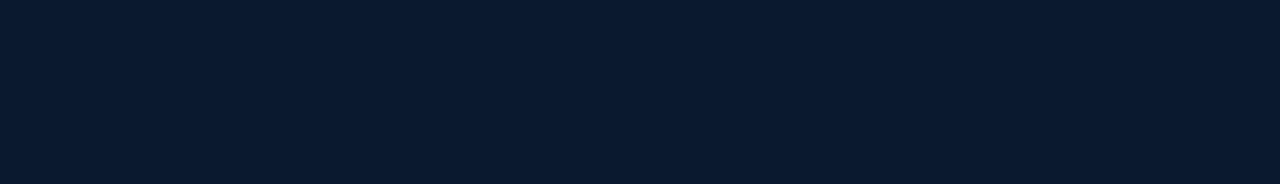
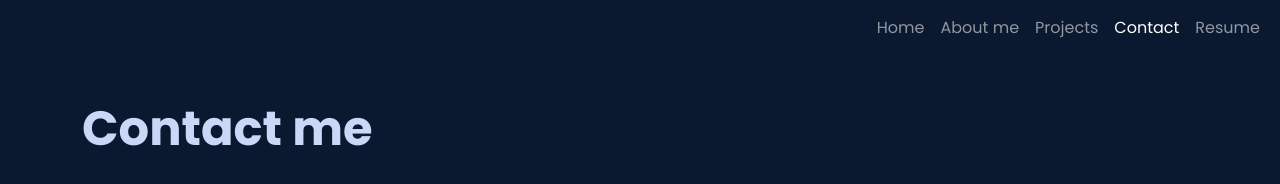
Before and after one commit to artemis-karozis/proj_portfolio_final, a plain HTML site: page contact.html in a window 1280 px wide. Drawn offline with nearby package versions, Linux system fonts and the light colour scheme.

Commit message:
Added html to contact me page

```diff
--- a/contact.html
+++ b/contact.html
@@ -20,7 +20,46 @@
 </head>
 
 <body>
+    <!-- NAV--START -->
+    <nav class="navbar navbar-expand-lg fixed-top mb-4">
+        <div class="container-fluid">
+            <button class="navbar-toggler" type="button" data-bs-toggle="collapse" data-bs-target="#navbarNav"
+                aria-controls="navbarNav" aria-expanded="false" aria-label="Toggle navigation">
+                <span class="navbar-toggler-icon"></span>
+            </button>
+            <div class="collapse navbar-collapse navbar-dark d-lg-flex justify-content-end" id="navbarNav">
+                <ul class="navbar-nav">
+                    <li class="nav-item">
+                        <a class="nav-link" href="/index.html">Home</a>
+                    </li>
+                    <li class="nav-item">
+                        <a class="nav-link" href="/about.html">About me</a>
+                    </li>
+                    <li class="nav-item">
+                        <a class="nav-link" href="/work.html">Projects</a>
+                    </li>
+                    <li class="nav-item">
+                        <a class="nav-link active" aria-current="page" href="#">Contact</a>
+                    </li>
+                    <li class="nav-item">
+                        <a class="nav-link" href="#" target="_blank">Resume</a>
+                    </li>
+                </ul>
+            </div>
+        </div>
+    </nav>
+    <!-- NA--END -->
 
+    <!-- HERO-MODULE-START -->
+    <div class="container content-container">
+
+        <h1>Contact me</h1>
+        </h1>
+
+
+    </div>
+
+    <!-- HERO-MODULE-END -->
 </body>
 
 </html>
```
